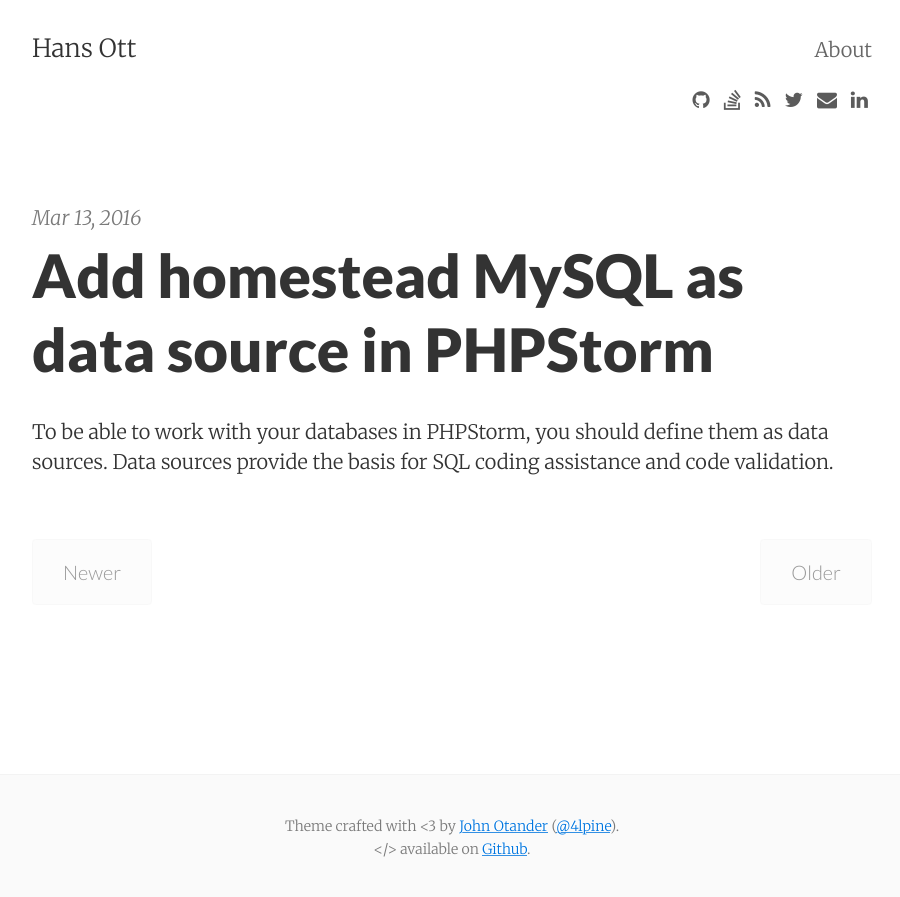
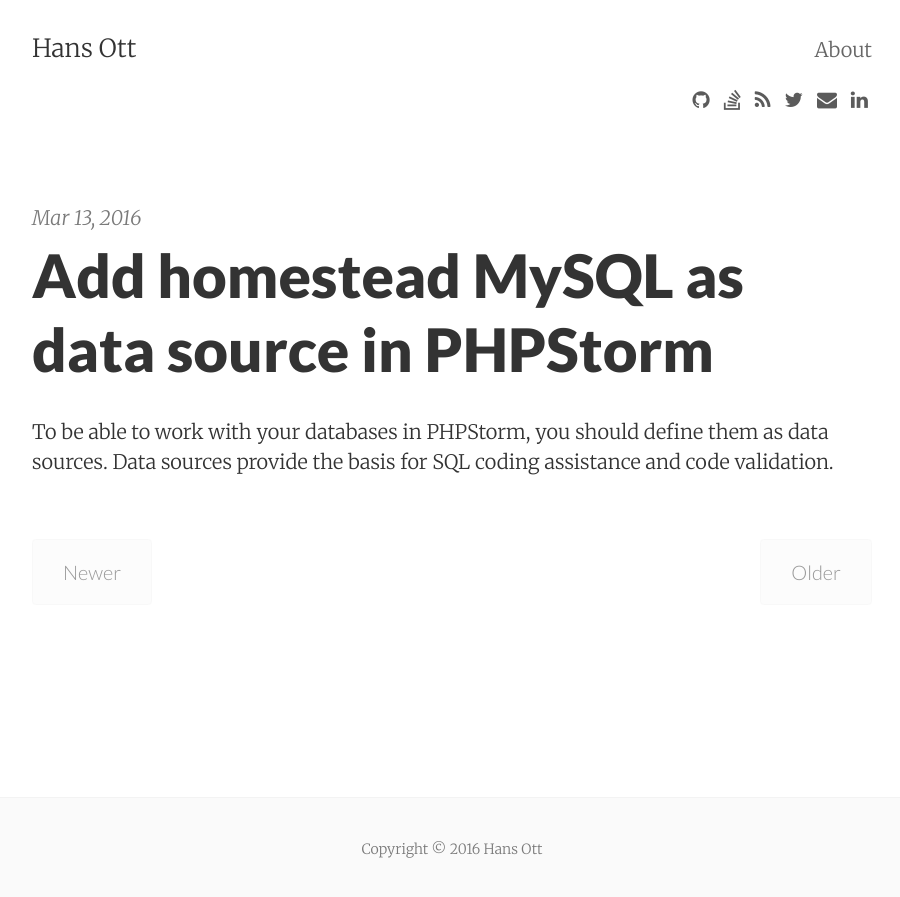
Before and after one commit to hansott/hansott.github.io-src, a Jekyll site: the page built from index.html, in a window 1280 px wide. Shown: the top 897 px of the page, without its empty margins (188-1088 px from the left). Built offline with Jekyll 4.4.1, drawn with Linux system fonts in a browser that asks for light colours; nearby versions of some CDN libraries; the list of posts is cut into pages by our own code.

Commit message:
Update footer

```diff
--- a/_includes/footer.html
+++ b/_includes/footer.html
@@ -1,8 +1,7 @@
 <footer class="center">
   <div class="measure">
     <small>
-      Theme crafted with &lt;3 by <a href="http://johnotander.com">John Otander</a> (<a href="https://twitter.com/4lpine">@4lpine</a>).<br>
-      &lt;/&gt; available on <a href="https://github.com/johnotander/pixyll">Github</a>.
+      Copyright &copy; 2016 Hans Ott
     </small>
   </div>
 </footer>
```
